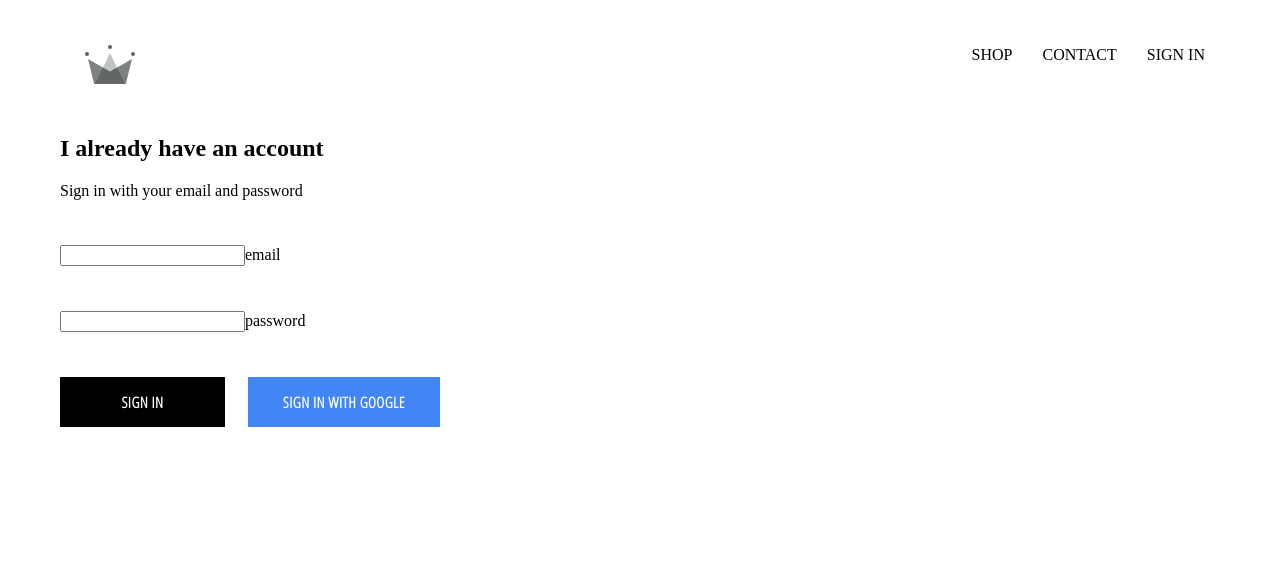
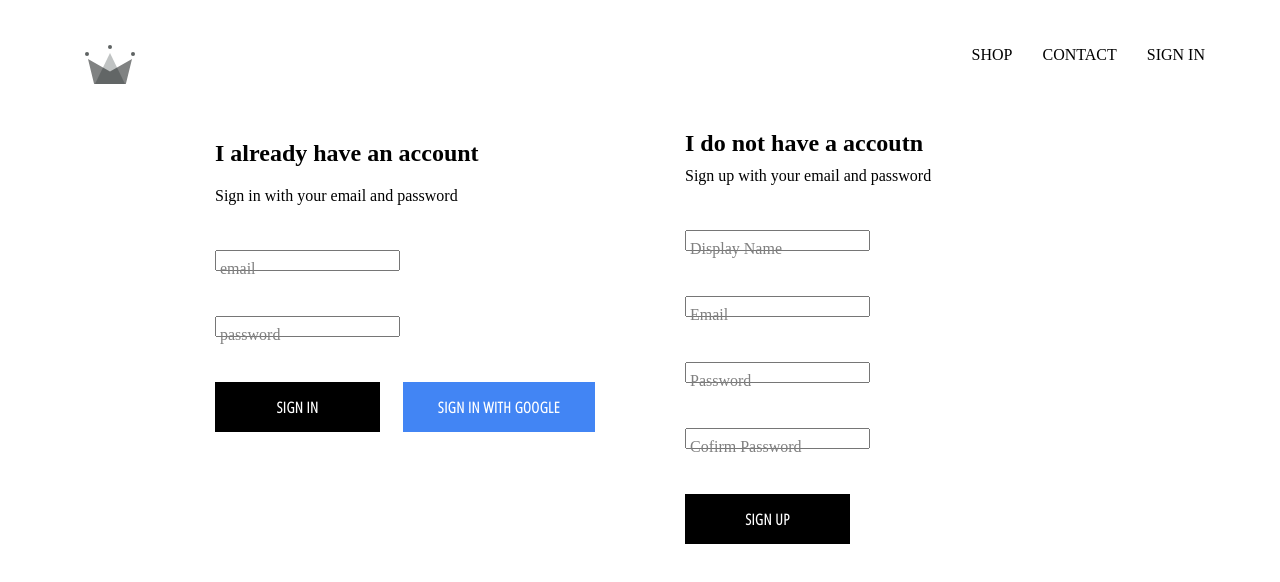
Before and after one commit to pisske/crwn-clothing, a React (Create React App) app: page /signin in a window 1280 px wide. Shown: the top 582 px of the page. Built offline with nearby package versions, Linux system fonts and the light colour scheme; no server answers.

Commit message:
commit git form with some mistake

```diff
--- a/src/App.js
+++ b/src/App.js
@@ -5,7 +5,7 @@ import HomePage from './pages/homepage/homepage.component';
 import ShopPage from './pages/shop/shop.component';
 import SignInAndSignOut from './pages/sign-in-and-sign-up/sign-in-and-sign-up.component';
 import Header from './components/header/header-component';
-import { auth } from './firebase/firebase.utils';
+import { auth, createUserProfileDocument } from './firebase/firebase.utils';
 
 
 class App extends React.Component {
@@ -19,10 +19,25 @@ class App extends React.Component {
 
   unsubscribeFromAuth = null;
   componentDidMount(){
-  this.unsubscribeFromAuth = auth.onAuthStateChanged(user=>{
-   this.setState({currentUser:user});
-   console.log(user);
+  this.unsubscribeFromAuth = auth.onAuthStateChanged(async userAuth=>{
+  if(userAuth){
+    const userRef = await createUserProfileDocument(userAuth);
+    userRef.onSnapshot(snapShot=>{
 
+      this.setState({
+          currentUser:{
+            id:snapShot.id,
+            ...snapShot.data()
+
+          }
+
+      });
+
+    });
+     console.log(this.state);
+  }
+
+   this.setState({currentUser: userAuth});
    });
 
   }
--- a/src/components/collection-item/collection-item.style.scss
+++ b/src/components/collection-item/collection-item.style.scss
@@ -4,7 +4,6 @@
   flex-direction: column;
   height: 350px;
   align-items: center;
-
 
   .image {
     width: 100%;
--- a/src/components/form-input/form-input.component.jsx
+++ b/src/components/form-input/form-input.component.jsx
@@ -6,14 +6,17 @@ const FormInput = ({ handleChange, label, ...otherProps }) =>(
 
      <div className='group'>
         <input className='input' onChange={handleChange} {...otherProps}/>
-        {
+        { label ? (
+            <label
+            className={`${
+            otherProps.value.length ? 'shrink' : ''
+            } form-input-label`}
+            >
+            {label}
+            </label>
 
-            label ?
-            (<label className={`${otherProps.value.length}? 'shrink' : ''}form-input-label`}>
-            {label}
-            </label>)
 
-            :null
+             ):null
         }
 
      </div>
--- a/src/components/header/header-component.jsx
+++ b/src/components/header/header-component.jsx
@@ -21,11 +21,11 @@ const Header =({currentUser})=>(
              CONTACT
              </Link>
              {
-               currentUser ?
+               currentUser ?(
                <div className='option' onClick={()=>auth.signOut()}>SIGN OUT</div>
-               :
+               ):(
                <Link className='option' to='/signin'>SIGN IN</Link>
-
+               )
              }
              </div>
         </div>
--- a/src/components/sign-in/sign-in.component.jsx
+++ b/src/components/sign-in/sign-in.component.jsx
@@ -1,7 +1,7 @@
 import React from  'react';
 import FormInput  from '../form-input/form-input.component';
 import CustomButton from '../custom-button/custom-button.component';
-import { signInWithGoogle } from '../../firebase/firebase.utils';
+import { auth, signInWithGoogle } from '../../firebase/firebase.utils';
 import './sign-in.style.scss';
 
 
@@ -18,10 +18,22 @@ class SignIn extends React.Component{
         }
     }
 
-    handleSubmit = event =>{
+    handleSubmit = async event =>{
      event.preventDefault();
+
+     const { email, password } = this.state;
+
+    try {
+
+        await auth.signInWithEmailAndPassword(email,password);
+
      this.setState({ email:'',password:''})
+    }catch(error){
+
+
     }
+    }
+
 
     handleChange = event =>{
         const {value,name} = event.target;
--- /dev/null
+++ b/src/components/sign-up/sign-up.component.jsx
@@ -0,0 +1,100 @@
+import React from 'react';
+import FormInput from '../form-input/form-input.component';
+import CustomButton from '../custom-button/custom-button.component';
+import { auth, createUserProfileDocument } from '../../firebase/firebase.utils';
+import './sign-up.style.scss';
+
+
+
+class SignUp extends React.Component{
+
+
+    constructor(){
+        super();
+
+        this.state={
+
+            displayName: '',
+            email: '',
+            password: '',
+            confirmPassword: ''
+        }
+    }
+
+     handleSubmit = async event =>{
+         event.preventDefault();
+         const {displayName, email, password, confirmPassword} = this.state;
+         if(password !== confirmPassword){
+             alert('password do not match');
+             return;
+         }
+
+          try{
+            const { user } = await auth.createUserWithEmailAndPassword(email, password);
+            await createUserProfileDocument(user, {displayName});
+            this.setState({
+                displayName: '',
+                email: '',
+                password: '',
+                confirmPassword: ''
+
+            });
+          }catch(error){
+          console.error(error);
+          }
+     };
+
+     handleChange = event =>{
+         const {name, value } = event.target;
+         this.setState({[name]:value})
+     }
+    render(){
+        const {displayName, email, password, confirmPassword} = this.state;
+       return(
+           <div className='sign-up'>
+          <h2 className='title'>I do not have a accoutn</h2>
+          <span>Sign up with your email and password</span>
+          <form className='sign-up-form' onSubmit={this.handleSubmit}>
+          <FormInput
+          type='text'
+          name='displayName'
+          value={displayName}
+          onChange={this.handleChange}
+          label='Display Name'
+          required
+          />
+
+          <FormInput
+          type='email'
+          name='email'
+          value={email}
+          onChange={this.handleChange}
+          label='Email'
+          required
+          />
+
+          <FormInput
+          type='password'
+          name='password'
+          value={password}
+          onChange={this.handleChange}
+          label='Password'
+          required
+          />
+
+          <FormInput
+          type='password'
+          name='confirmPassword'
+          value={confirmPassword}
+          onChange={this.handleChange}
+          label='Cofirm Password'
+          required
+          />
+          <CustomButton type='submit'>SIGN UP</CustomButton>
+          </form>
+            </div>
+       );
+    }
+}
+
+export default SignUp;
--- /dev/null
+++ b/src/components/sign-up/sign-up.style.scss
@@ -0,0 +1,10 @@
+.sign-up{
+
+    display:flex;
+    flex-direction:column;
+    width: 380px;
+
+    .title{
+        margin:10px 0;
+    }
+}
--- a/src/firebase/firebase.utils.js
+++ b/src/firebase/firebase.utils.js
@@ -15,6 +15,31 @@ const config = {
     measurementId: "G-MCB8T90DH2"
   };
 
+   export const createUserProfileDocument = async (userAuth, additionalData) =>{
+    if(!userAuth) return;
+
+    const userRef = firestore.doc(`users/${userAuth.uid}`);
+    const snapShot = await userRef.get();
+   if(!snapShot.exist){
+
+      const {displayName, email } = userAuth;
+      const createdAt = new Date();
+
+      try{
+       await userRef.set({
+         displayName,
+         email,
+         createdAt,
+         ...additionalData
+
+       })
+      }catch(error){
+        console.log('error creating user', error.message)
+      }
+   }
+    return userRef;
+   };
+
   firebase.initializeApp(config);
 
 
--- a/src/pages/shop/shop.data.js
+++ b/src/pages/shop/shop.data.js
@@ -66,49 +66,49 @@
     routeName: 'sneakers',
     items: [
       {
-          id: 1,
+        id: 10,
         name: 'Adidas NMD',
         imageUrl: 'https://i.ibb.co/0s3pdnc/adidas-nmd.png',
         price: 220
       },
       {
-          id: 2,
+        id: 11,
         name: 'Adidas Yeezy',
         imageUrl: 'https://i.ibb.co/dJbG1cT/yeezy.png',
         price: 280
       },
       {
-          id: 3,
+        id: 12,
         name: 'Black Converse',
         imageUrl: 'https://i.ibb.co/bPmVXyP/black-converse.png',
         price: 110
       },
       {
-          id: 4,
+        id: 13,
         name: 'Nike White AirForce',
         imageUrl: 'https://i.ibb.co/1RcFPk0/white-nike-high-tops.png',
         price: 160
       },
       {
-          id: 5,
+        id: 14,
         name: 'Nike Red High Tops',
         imageUrl: 'https://i.ibb.co/QcvzydB/nikes-red.png',
         price: 160
       },
       {
-          id: 6,
+        id: 15,
         name: 'Nike Brown High Tops',
         imageUrl: 'https://i.ibb.co/fMTV342/nike-brown.png',
         price: 160
       },
       {
-          id: 7,
+        id: 16,
         name: 'Air Jordan Limited',
         imageUrl: 'https://i.ibb.co/w4k6Ws9/nike-funky.png',
         price: 190
       },
       {
-          id: 8,
+        id: 17,
         name: 'Timberlands',
         imageUrl: 'https://i.ibb.co/Mhh6wBg/timberlands.png',
         price: 200
@@ -121,31 +121,31 @@
     routeName: 'jackets',
     items: [
       {
-          id: 1,
+        id: 18,
         name: 'Black Jean Shearling',
         imageUrl: 'https://i.ibb.co/XzcwL5s/black-shearling.png',
         price: 125
       },
       {
-          id: 2,
+        id: 19,
         name: 'Blue Jean Jacket',
         imageUrl: 'https://i.ibb.co/mJS6vz0/blue-jean-jacket.png',
         price: 90
       },
       {
-          id: 3,
+        id: 20,
         name: 'Grey Jean Jacket',
         imageUrl: 'https://i.ibb.co/N71k1ML/grey-jean-jacket.png',
         price: 90
       },
       {
-          id: 4,
+        id: 21,
         name: 'Brown Shearling',
         imageUrl: 'https://i.ibb.co/s96FpdP/brown-shearling.png',
         price: 165
       },
       {
-          id: 5,
+        id: 22,
         name: 'Tan Trench',
         imageUrl: 'https://i.ibb.co/M6hHc3F/brown-trench.png',
         price: 185
@@ -158,43 +158,43 @@
     routeName: 'womens',
     items: [
       {
-          id: 1,
+        id: 23,
         name: 'Blue Tanktop',
         imageUrl: 'https://i.ibb.co/7CQVJNm/blue-tank.png',
         price: 25
       },
       {
-          id: 2,
+        id: 24,
         name: 'Floral Blouse',
         imageUrl: 'https://i.ibb.co/4W2DGKm/floral-blouse.png',
         price: 20
       },
       {
-          id: 3,
+        id: 25,
         name: 'Floral Dress',
         imageUrl: 'https://i.ibb.co/KV18Ysr/floral-skirt.png',
         price: 80
       },
       {
-          id: 4,
+        id: 26,
         name: 'Red Dots Dress',
         imageUrl: 'https://i.ibb.co/N3BN1bh/red-polka-dot-dress.png',
         price: 80
       },
       {
-          id: 5,
+        id: 27,
         name: 'Striped Sweater',
         imageUrl: 'https://i.ibb.co/KmSkMbH/striped-sweater.png',
         price: 45
       },
       {
-          id: 6,
+        id: 28,
         name: 'Yellow Track Suit',
         imageUrl: 'https://i.ibb.co/v1cvwNf/yellow-track-suit.png',
         price: 135
       },
       {
-          id: 7,
+        id: 29,
         name: 'White Blouse',
         imageUrl: 'https://i.ibb.co/qBcrsJg/white-vest.png',
         price: 20
@@ -207,43 +207,43 @@
     routeName: 'mens',
     items: [
       {
-          id: 1,
+        id: 30,
         name: 'Camo Down Vest',
         imageUrl: 'https://i.ibb.co/xJS0T3Y/camo-vest.png',
         price: 325
       },
       {
-          id: 2,
+        id: 31,
         name: 'Floral T-shirt',
         imageUrl: 'https://i.ibb.co/qMQ75QZ/floral-shirt.png',
         price: 20
       },
       {
-          id: 3,
+        id: 32,
         name: 'Black & White Longsleeve',
         imageUrl: 'https://i.ibb.co/55z32tw/long-sleeve.png',
         price: 25
       },
       {
-          id: 4,
+        id: 33,
         name: 'Pink T-shirt',
         imageUrl: 'https://i.ibb.co/RvwnBL8/pink-shirt.png',
         price: 25
       },
       {
-          id: 5,
+        id: 34,
         name: 'Jean Long Sleeve',
         imageUrl: 'https://i.ibb.co/VpW4x5t/roll-up-jean-shirt.png',
         price: 40
       },
       {
-          id: 6,
+        id: 35,
         name: 'Burgundy T-shirt',
         imageUrl: 'https://i.ibb.co/mh3VM1f/polka-dot-shirt.png',
         price: 25
       }
     ]
   }
-  ]
+];
 
 export default SHOP_DATA;
--- a/src/pages/sign-in-and-sign-up/sign-in-and-sign-up.component.jsx
+++ b/src/pages/sign-in-and-sign-up/sign-in-and-sign-up.component.jsx
@@ -1,5 +1,6 @@
 import React from 'react';
 import SignIn from '../../components/sign-in/sign-in.component';
+import SignUp from '../../components/sign-up/sign-up.component';
 import './sign-in-and-sign-up.style.scss';
 
 
@@ -9,6 +10,7 @@ const SignInAndSignOutPage =()=>(
 <div className="sign-in-and-sign-up">
 
 <SignIn/>
+<SignUp/>
 </div>
 
 
--- a/src/pages/sign-in-and-sign-up/sign-in-and-sign-up.style.scss
+++ b/src/pages/sign-in-and-sign-up/sign-in-and-sign-up.style.scss
@@ -0,0 +1,7 @@
+.sign-in-and-sign-up{
+    width: 850px;
+    display: flex;
+    justify-content: space-between;
+    margin: 30px auto;
+
+}
```
Lines whose indentation alone changed are shown as unchanged.
